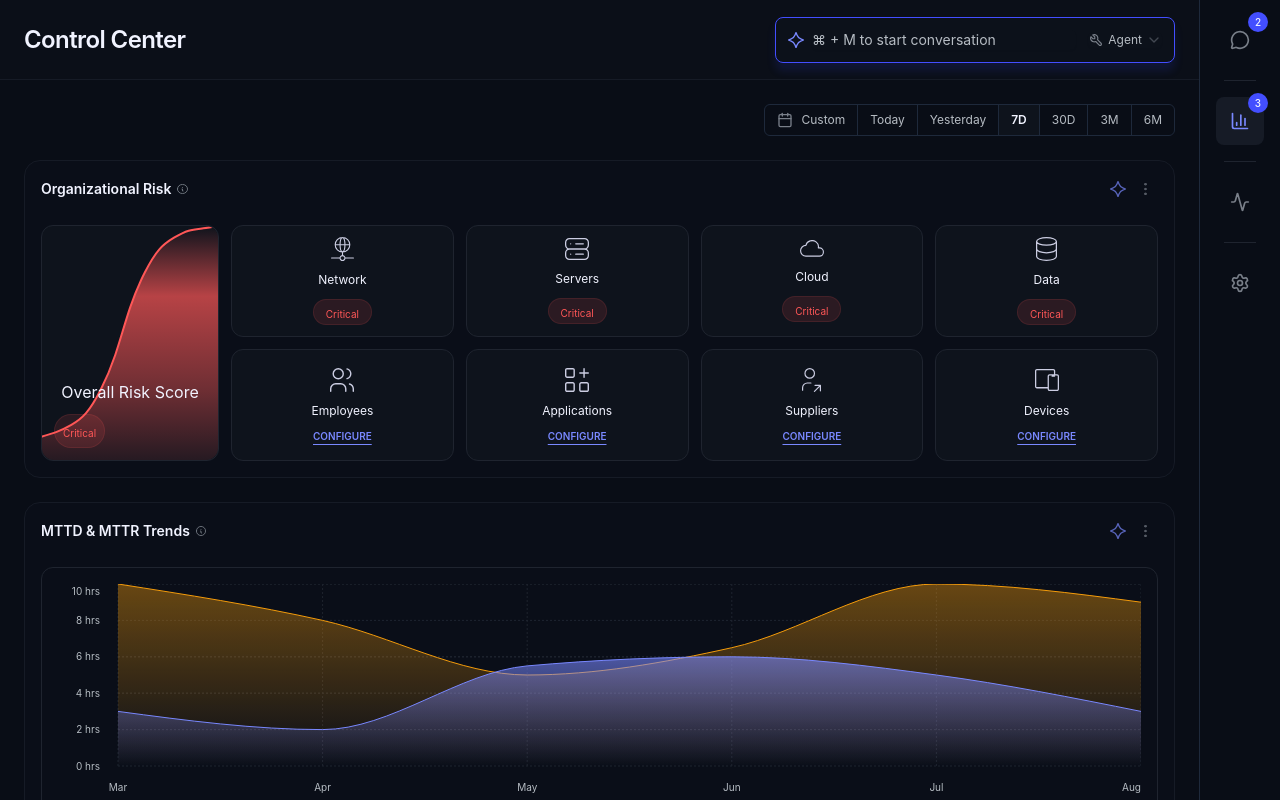
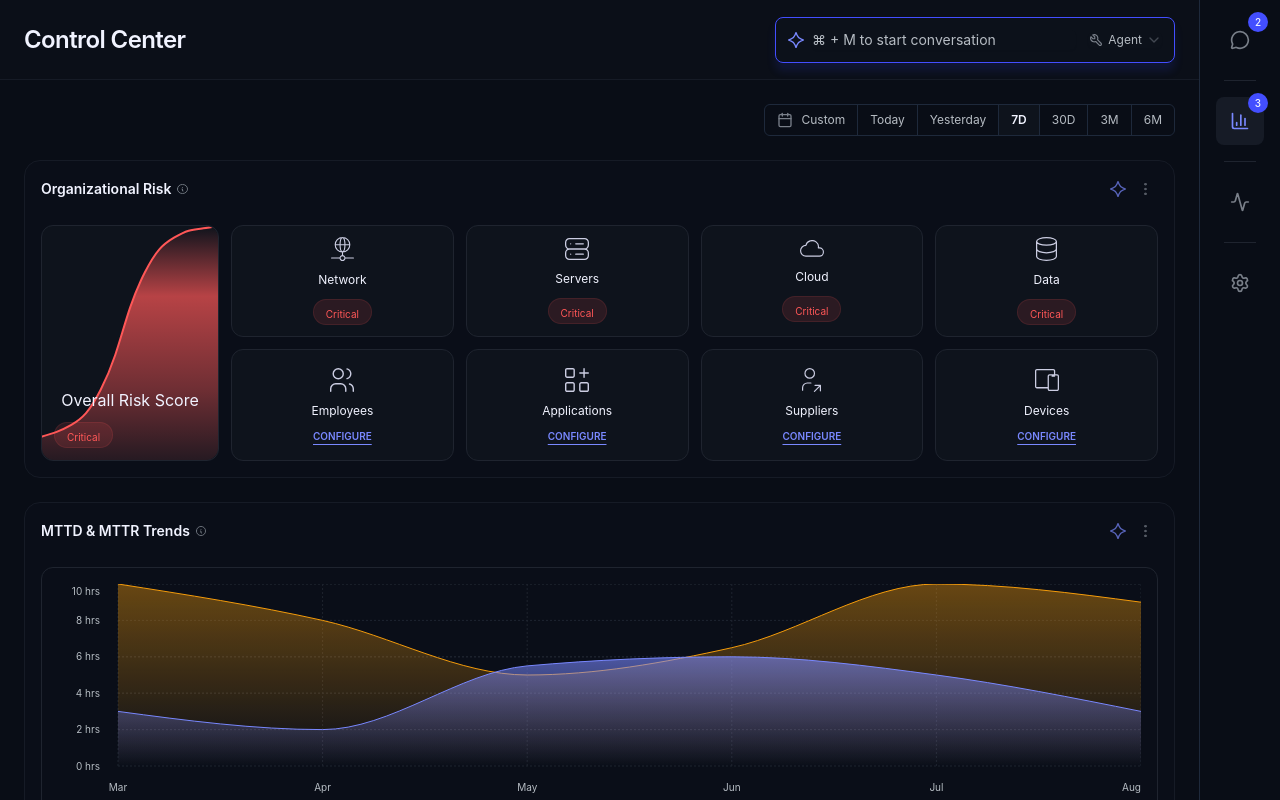
Before and after one commit to abdulmajeed33/react-trial, a React (Vite) app: page / in a window 1280 px wide. Shown: the top 800 px of the page. Built offline with nearby package versions, Linux system fonts and the light colour scheme.

Commit message:
Update padding in the critical status badge of OrganizationalRiskChart for improved visual consistency.

```diff
--- a/src/components/charts/OrganizationalRiskChart.tsx
+++ b/src/components/charts/OrganizationalRiskChart.tsx
@@ -166,7 +166,7 @@ const OrganizationalRiskChart: React.FC = () => {
             <span className="text-text-dark-primary text-body font-normal text-center">
               Overall Risk Score
             </span>
-            <div className="bg-background-badge-error border border-background-badge-error rounded-3xl px-2 py-1 w-fit">
+            <div className="bg-background-badge-error border border-background-badge-error rounded-3xl px-3 w-fit">
               <span className="text-text-badge-error text-extra-small font-normal">
                 Critical
               </span>
```
